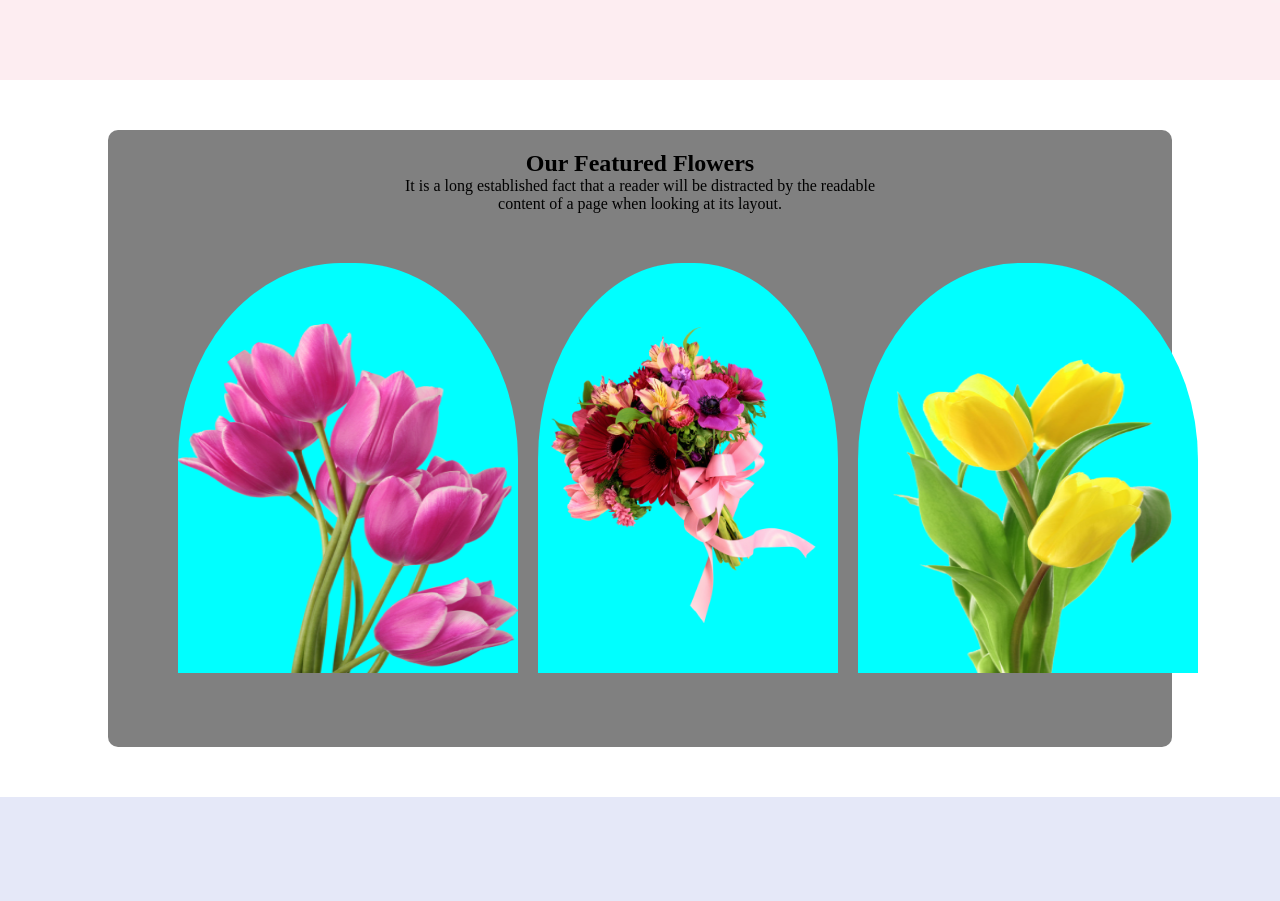
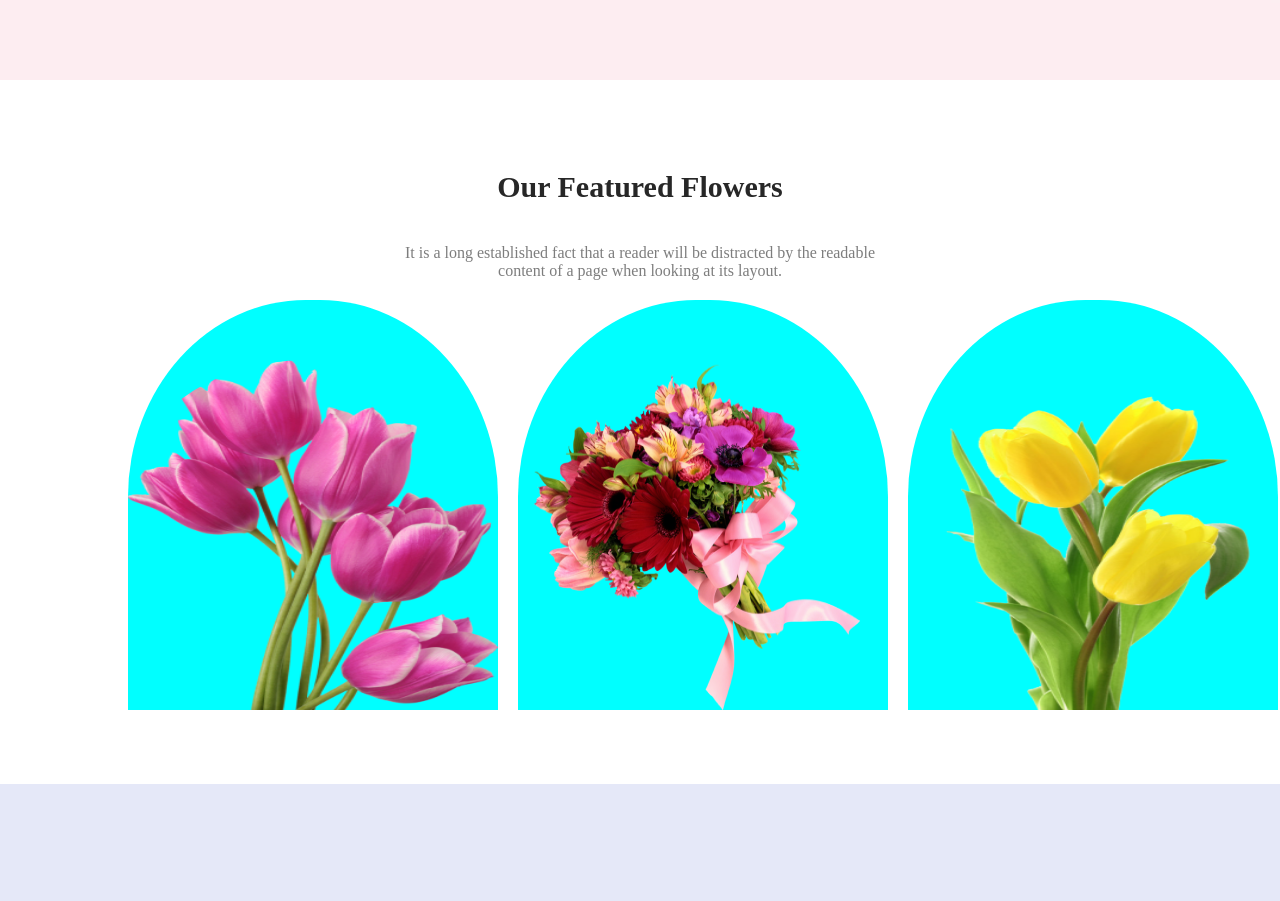
Before and after one commit to 2eg4rizve/7-Online-Flower-shop, a plain HTML site: page index.html in a window 1280 px wide. Shown: the part 760-1661 px from the top of the page. Drawn offline with Linux system fonts and the light colour scheme.

Commit message:
Our Featured Flowers

```diff
--- a/index.css
+++ b/index.css
@@ -60,7 +60,7 @@
 .Featured-Flowers {
     width: 80%;
     margin: auto;
-    background-color: gray;
+    /* background-color: gray; */
     padding: 20px;
     border-radius: 10px;
     margin-top: 50px;
@@ -68,26 +68,36 @@
 
 .Featured-Flowers-h1 {
     text-align: center;
+    color: #272727;
+    padding: 20px;
+    font-size: 30px;
 }
 
 .Featured-Flowers-p {
     text-align: center;
+    padding: 20px;
+    color: rgba(39, 39, 39, 0.60);
+
 }
 
 .Featured-Flowers-boxs {
     display: flex;
     gap: 20px;
-    padding: 50px;
+    /* padding: 50px; */
     justify-content: space-around;
 
 }
 
 .Featured-Flowers-box-img {
-    width: 340px;
+    width: 370px;
     height: 350px;
     background-color: aqua;
     border-top-left-radius: 48%;
     border-top-right-radius: 48%;
+    /* border-radius: 300px 300px 0px 0px;
+background: rgba(167, 33, 98, 0.15);
+1x */
+
     /* margin-top: 10px; */
     padding-top: 60px;
     /* padding-left: 10px;
--- a/index.html
+++ b/index.html
@@ -56,8 +56,8 @@
                 <div>
                     <img class="Featured-Flowers-box-img" src="/Flower Asset/pngwing 6.png" alt="" srcset="">
                 </div>
-                <div class="Featured-Flowers-box-img">
-                    <img src="/Flower Asset/pngwing 5.png" alt=""  width="300" height="300" srcset="">
+                <div >
+                    <img class="Featured-Flowers-box-img" src="/Flower Asset/pngwing 5.png" alt="" srcset="">
                 </div>
                 <div>
                     <img class="Featured-Flowers-box-img" src="/Flower Asset/pngwing 7.png" alt="" srcset="">
@@ -65,6 +65,7 @@
 
 
             </div>
+
 
 
         </div>
```
